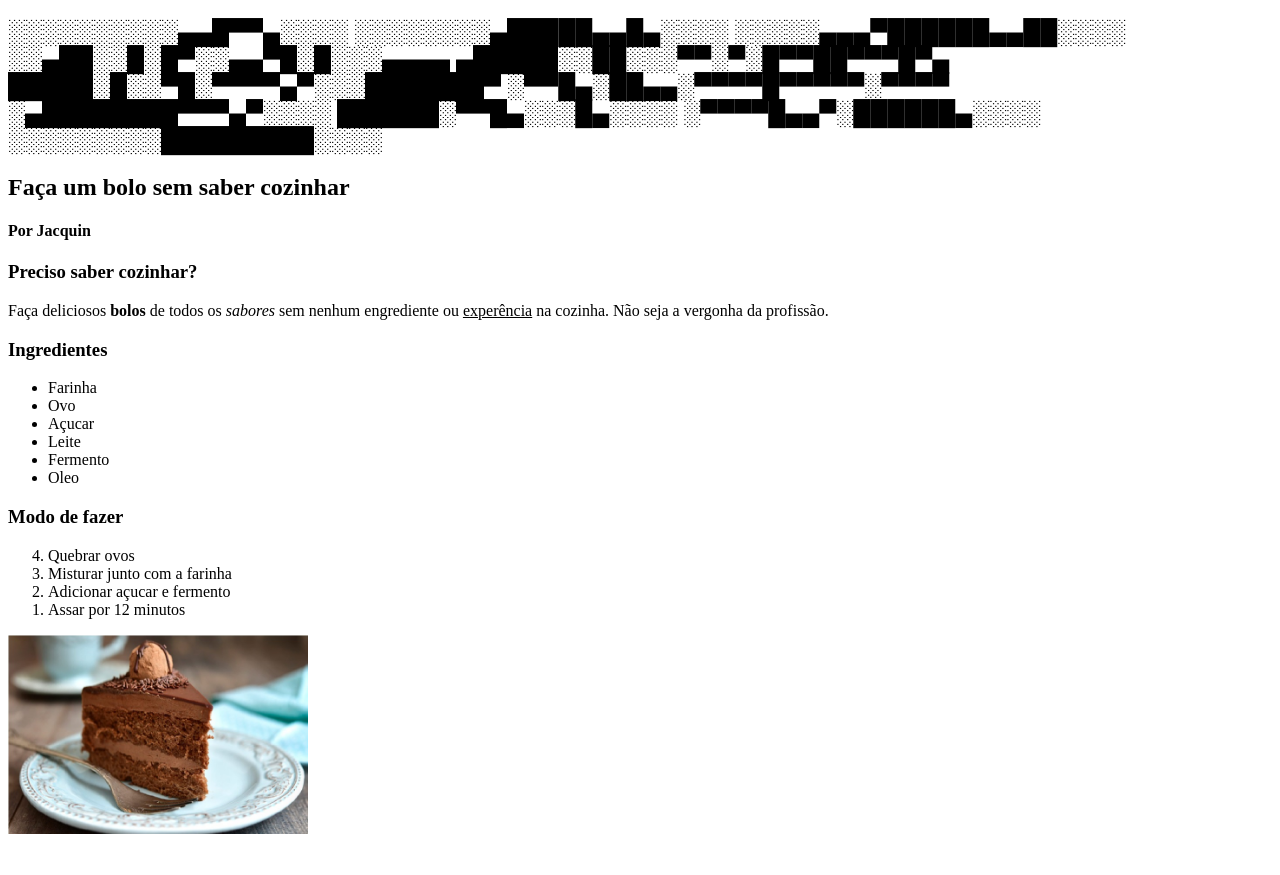
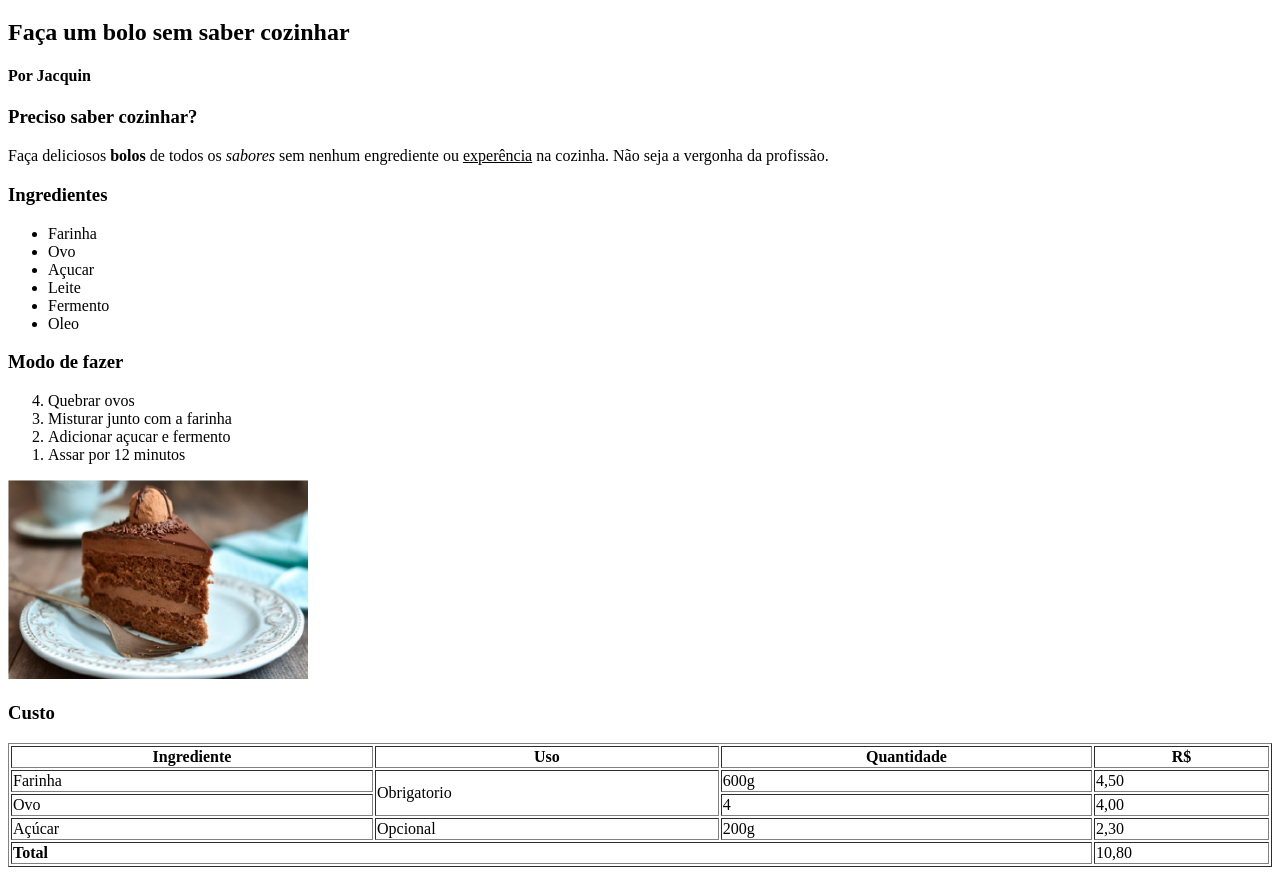
Before and after one commit to HerickHenriqueSS/HTML, a plain HTML site: page HTML/index.html in a window 1280 px wide. Shown: the part 61-936 px from the top of the page. Before the commit the page ends 907 px from the top, so only its background shows below. Drawn offline with Linux system fonts and the light colour scheme.

Commit message:
Add files via upload

```diff
--- a/HTML/index.html
+++ b/HTML/index.html
@@ -9,18 +9,6 @@
     <body>
         <!-- Título  e subtitulo -->
         <h1> Bolo em 15 min   </h1>
-
-        <h2><b>░░░░░░░░░░▄▄█▀▀▄░░░░
-            ░░░░░░░░▄█████▄▄█▄░░░░
-            ░░░░░▄▄▄▀██████▄▄██░░░░
-            ░░▄██░░█░█▀░░▄▄▀█░█░░░▄▄▄▄
-            ▄█████░░██░░░▀▀░▀░█▀▀██▀▀▀█▀▄
-            █████░█░░▀█░▀▀▀▀▄▀░░░███████▀
-            ░▀▀█▄░██▄▄░▀▀▀▀█▀▀▀▀▀░▀▀▀▀
-            ░▄████████▀▀▀▄▀░░░░
-            ██████░▀▀█▄░░░█▄░░░░
-            ░▀▀▀▀█▄▄▀░██████▄░░░░
-            ░░░░░░░░░█████████░░░░﻿</b></h2>
 
         <h2> Faça um bolo sem saber cozinhar</h2>
         <h4> Por Jacquin</h4>
@@ -49,7 +37,40 @@
             <Li> Assar por 12 minutos</Li>
         </ol>
 
-        <img src="Bolo.jpg" alt="Burro" width="300"/>
+        <img src="Bolo.jpg" alt="Bolo" width="300" alt ="Bolo com sorvete de chocolate" />
+
+        <h3> Custo </h3>
+        <table border="1" width="100%">
+            <tr>
+                <th>Ingrediente</th>
+                <th>Uso</th>
+                <th>Quantidade</th>
+                <th>R$</th>
+            </tr>
+            <tr>
+                <td>Farinha</td>
+                <td rowspan="2">Obrigatorio</td>
+                <td>600g</td>
+                <td>4,50</td>
+            </tr>
+            <tr>
+                <td>Ovo</td>
+                <td>4</td>
+                <td>4,00</td>
+            </tr>
+            <tr>
+                <td>Açúcar</td>
+                <td>Opcional</td>
+                <td>200g</td>
+                <td>2,30</td>
+            </tr>
+            <tr>
+                <!-- colspan, mescla a linha; rowspan mescla coluna -->
+                <td colspan="3"><b>Total</b></td>
+                <td>10,80</td>
+            </tr>
+        </table>
+
 
     </body>
 </html>
```
Also changed, not shown: HTML/Tabelas.html (added, +75 -0 lines).
